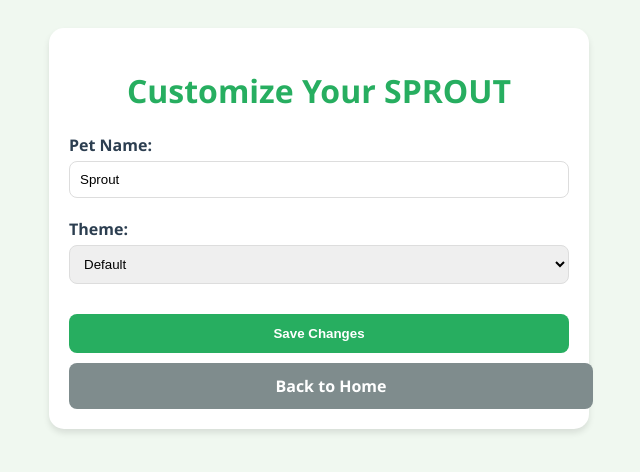
After one commit to Butter-tart/SPROUT, a Flask app: page /customize in a window 1280 px wide. The commit adds this page. Shown: the top 472 px of the page, without its empty margins (321-961 px from the left). Run offline with Flask 3, Linux system fonts and the light colour scheme.

Commit message:
customization!

```diff
--- a/sprout_save.json
+++ /dev/null
@@ -1 +0,0 @@
-{"name": "Sprout", "happiness": 80, "energy": 80, "stress": 10, "sunshine": 90, "theme": "Dark", "experience": 350, "level": 3, "status": "Healthy", "last_update": 0}
--- /dev/null
+++ b/src/templates/customize.html
@@ -0,0 +1,84 @@
+<!DOCTYPE html>
+<html lang="en">
+<head>
+    <meta charset="UTF-8">
+    <meta name="viewport" content="width=device-width, initial-scale=1.0">
+    <title>Customize Sprout</title>
+    <style>
+        body {
+            font-family: 'Segoe UI', Tahoma, Geneva, Verdana, sans-serif;
+            background-color: #f0f8f0;
+            color: #2c3e50;
+            display: flex;
+            flex-direction: column;
+            align-items: center;
+            padding: 20px;
+        }
+        .container {
+            background: white;
+            padding: 20px;
+            border-radius: 15px;
+            box-shadow: 0 4px 6px rgba(0,0,0,0.1);
+            max-width: 500px;
+            width: 100%;
+            text-align: center;
+        }
+        h1 { color: #27ae60; }
+        .form-group {
+            margin-bottom: 20px;
+            text-align: left;
+        }
+        label {
+            display: block;
+            margin-bottom: 5px;
+            font-weight: bold;
+        }
+        input[type="text"], select {
+            width: 100%;
+            padding: 10px;
+            border: 1px solid #ddd;
+            border-radius: 8px;
+            box-sizing: border-box;
+        }
+        .btn {
+            padding: 12px;
+            border: none;
+            border-radius: 8px;
+            cursor: pointer;
+            font-weight: bold;
+            transition: background 0.3s;
+            text-decoration: none;
+            color: white;
+            display: inline-block;
+            width: 100%;
+            margin-top: 10px;
+        }
+        .btn-save { background-color: #27ae60; }
+        .btn-save:hover { background-color: #219150; }
+        .btn-back { background-color: #7f8c8d; }
+        .btn-back:hover { background-color: #6c7a7d; }
+    </style>
+</head>
+<body>
+    <div class="container">
+        <h1>Customize Your SPROUT</h1>
+        <form action="{{ url_for('customize') }}" method="POST">
+            <div class="form-group">
+                <label for="name">Pet Name:</label>
+                <input type="text" id="name" name="name" value="{{ pet.name }}" required>
+            </div>
+            <div class="form-group">
+                <label for="theme">Theme:</label>
+                <select id="theme" name="theme">
+                    <option value="Default" {% if pet.theme == 'Default' %}selected{% endif %}>Default</option>
+                    <option value="Forest" {% if pet.theme == 'Forest' %}selected{% endif %}>Forest</option>
+                    <option value="Ocean" {% if pet.theme == 'Ocean' %}selected{% endif %}>Ocean</option>
+                    <option value="Desert" {% if pet.theme == 'Desert' %}selected{% endif %}>Desert</option>
+                </select>
+            </div>
+            <button type="submit" class="btn btn-save">Save Changes</button>
+            <a href="{{ url_for('index') }}" class="btn btn-back">Back to Home</a>
+        </form>
+    </div>
+</body>
+</html>
--- a/src/templates/index.html
+++ b/src/templates/index.html
@@ -140,6 +140,7 @@
             <a href="{{ url_for('action', name='pet') }}" class="btn btn-pet">Pet</a>
             <a href="{{ url_for('action', name='socialize') }}" class="btn btn-social">Socialize</a>
             <a href="{{ url_for('action', name='gratitude') }}" class="btn btn-gratitude">Gratitude</a>
+            <a href="{{ url_for('customize') }}" class="btn btn-social" style="background-color: #2ecc71; color: white;">Customize</a>
             <a href="{{ url_for('action', name='sleep') }}" class="btn btn-sleep">
                 {% if pet.is_sleeping %}Wake Up{% else %}Go to Sleep{% endif %}
             </a>
--- a/src/webapp.py
+++ b/src/webapp.py
@@ -1,6 +1,6 @@
 import os
 import sys
-from flask import Flask, render_template, redirect, url_for, flash
+from flask import Flask, render_template, redirect, url_for, flash, request
 
 # Add src to path so we can import pet_logic
 sys.path.append(os.path.dirname(os.path.abspath(__file__)))
@@ -43,6 +43,18 @@ def action(name):
     pet.save(SAVE_FILE)
     return redirect(url_for('index'))
 
+@app.route('/customize', methods=['GET', 'POST'])
+def customize():
+    pet = SproutPet.load(SAVE_FILE)
+    if request.method == 'POST':
+        pet.name = request.form.get('name', pet.name)
+        pet.theme = request.form.get('theme', pet.theme)
+        pet.save(SAVE_FILE)
+        flash(f"Character updated! Meet the new {pet.name}! ✨")
+        return redirect(url_for('index'))
+
+    return render_template('customize.html', pet=pet.to_dict())
+
 if __name__ == '__main__':
     # Use host='0.0.0.0' to make it accessible on the local network
     app.run(host='0.0.0.0', port=5000, debug=True)
```
Also changed, not shown: src/main.py (+29 -62 lines), src/renderer.py (+61 -49 lines).
